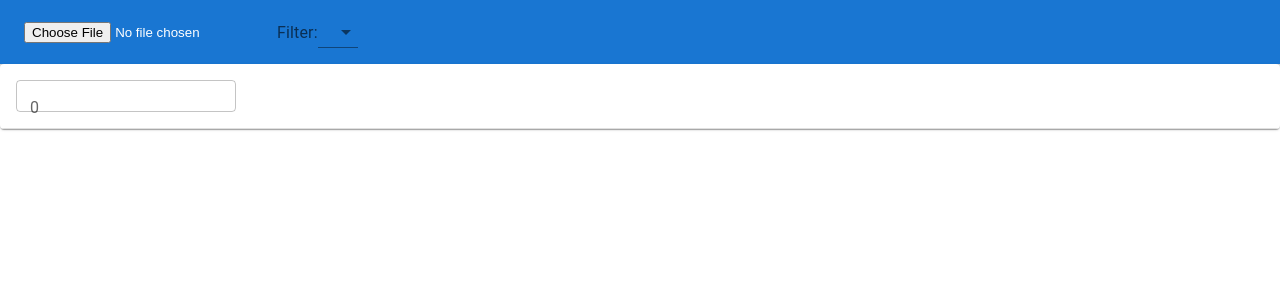
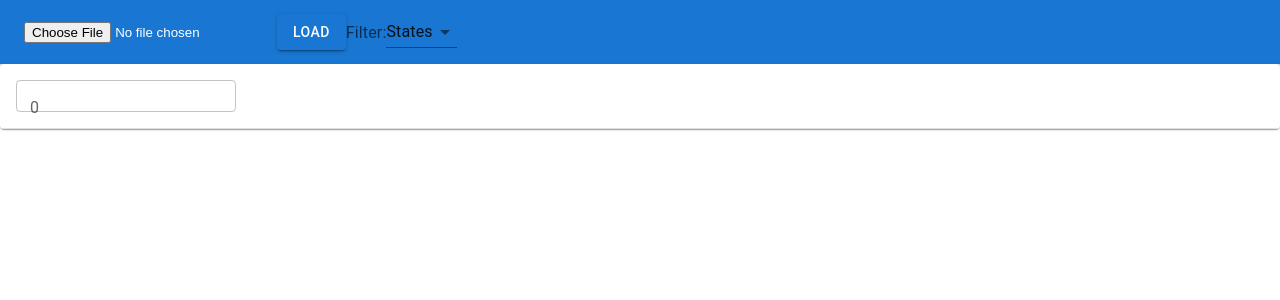
Before and after one commit to compzombie/onetenparts, a React (Create React App) app in the folder otp-gui/: page / in a window 1280 px wide. Shown: the top 300 px of the page. Built offline with nearby package versions, Linux system fonts and the light colour scheme.

Commit message:
Started load button

```diff
--- /dev/null
+++ b/otp-gui/src/components/FileChooser.js
@@ -0,0 +1,19 @@
+import React, { useState } from 'react';
+
+function FileChooser(props) {
+
+    const [file, setFile] = React.useState("")
+
+    const fileIn = React.createRef()
+
+
+
+    return (
+        <>
+            <input id="upload" type="file" ref={fileIn}/>
+            {fileIn.value}
+        </>
+    );
+}
+
+export default FileChooser
--- a/otp-gui/src/components/OptionsBar.js
+++ b/otp-gui/src/components/OptionsBar.js
@@ -10,44 +10,43 @@ import MenuItem from '@material-ui/core/MenuItem';
 import FormHelperText from '@material-ui/core/FormHelperText';
 import FormControl from '@material-ui/core/FormControl';
 import Select from '@material-ui/core/Select';
+import InputLabel from '@mui/material/InputLabel';
 
-import InputLabel from '@mui/material/InputLabel';
+import FileChooser from './FileChooser.js'
+
 
 
 function OptionsBar(props) {
 
     const [open, setOpen] = React.useState(false)
-    const handleDrawerOpen = () => {
-        setOpen(true)
+
+    const getFileName = () => {
+
+    }
+
+    const handleLoadFile = (e) => {
+
     };
+
+    /*
     const handleDrawerClose = () => {
         setOpen(false)
     };
+    */
 
 
     return (
         <Box sx={{ flexGrow: 1 }}>
             <AppBar position="static">
                 <Toolbar>
-                    <input type="file" />
+                    <FileChooser />
+                    <Button variant="contained" onClick={handleLoadFile}>Load</Button>
                     <InputLabel>Filter:</InputLabel>
-                        <Select >
+                        <Select defaultValue={0}>
                             <MenuItem value={0}>States</MenuItem>
                             <MenuItem value={1}>Binary</MenuItem>
                             <MenuItem value={2}>Domain</MenuItem>
                         </Select>
-                    {/*
-                    <Select
-                        labelId="demo-simple-select-label"
-                        id="demo-simple-select"
-                        value={open}
-                        onChange={setOpen(!open)}
-                    >
-                        <MenuItem value={10}>Ten</MenuItem>
-                        <MenuItem value={20}>Twenty</MenuItem>
-                        <MenuItem value={30}>Thirty</MenuItem>
-                    </Select>
-                    */}
                 </Toolbar>
             </AppBar>
         </Box>
```
